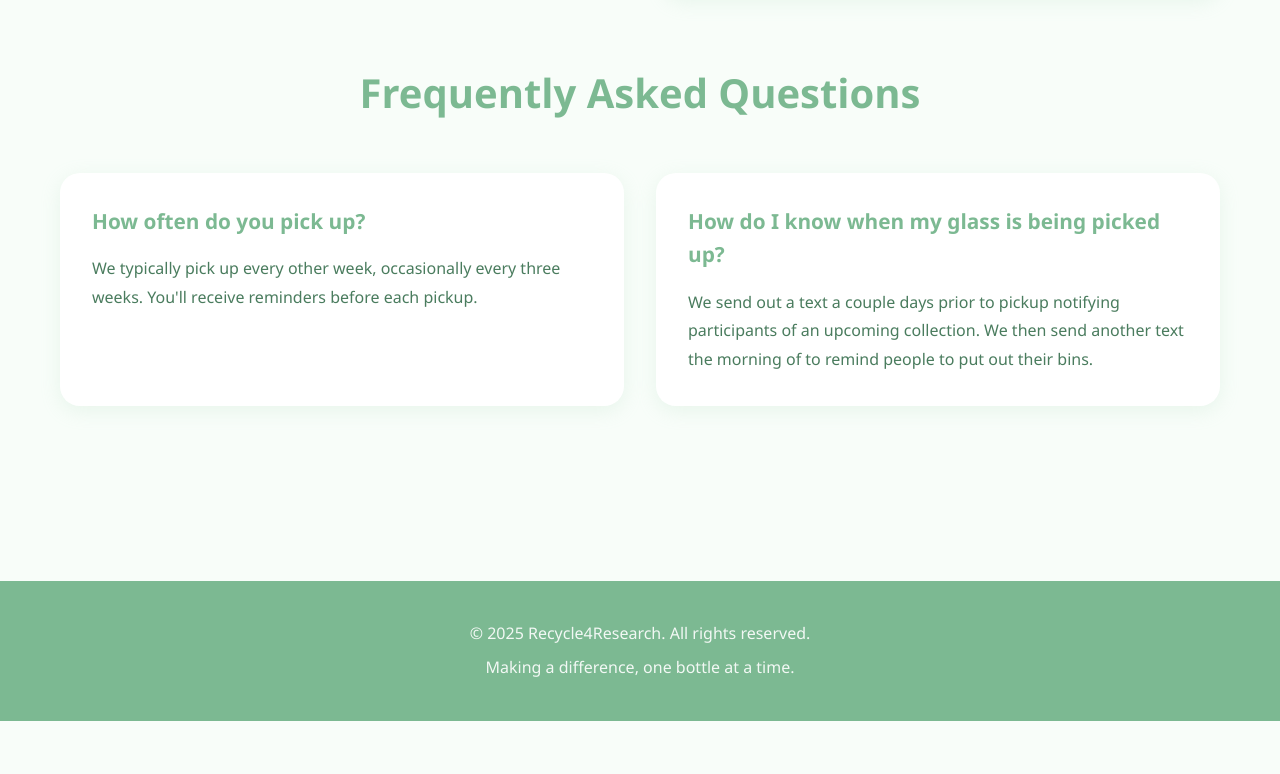
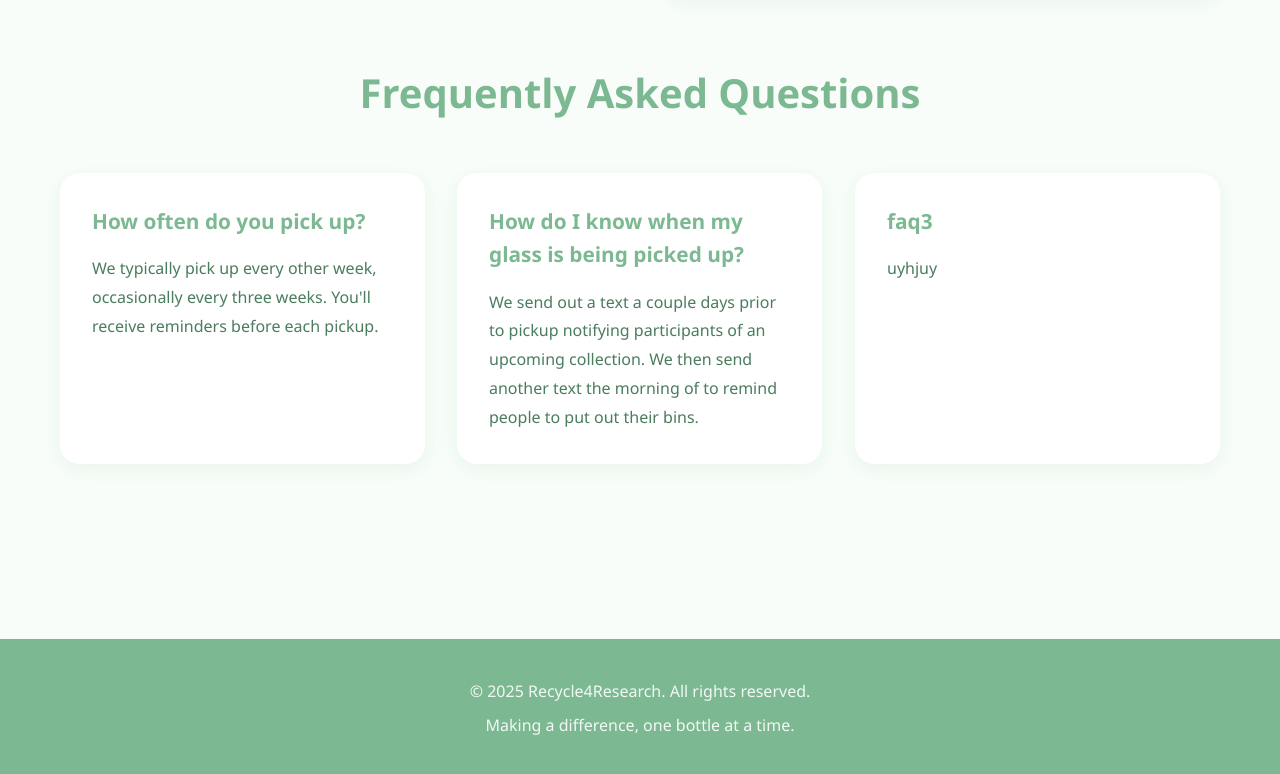
Before and after one commit to julietsheehan1777/r4r-website, a website: page contact.html in a window 1280 px wide. Shown: the part 1507-2281 px from the top of the page. Before the commit the page ends 2228 px from the top, so only its background shows below. Drawn offline with Linux system fonts and the light colour scheme.

Commit message:
Update contact.html

```diff
--- a/contact.html
+++ b/contact.html
@@ -140,6 +140,10 @@
                         <h3>How do I know when my glass is being picked up?</h3>
                         <p>We send out a text a couple days prior to pickup notifying participants of an upcoming collection. We then send another text the morning of to remind people to put out their bins.</p>
                     </div>
+                    <div class="faq-card bounce-in">
+                        <h3>faq3</h3>
+                        <p>uyhjuy</p>
+                    </div>
                 </div>
             </div>
         </div>
```
